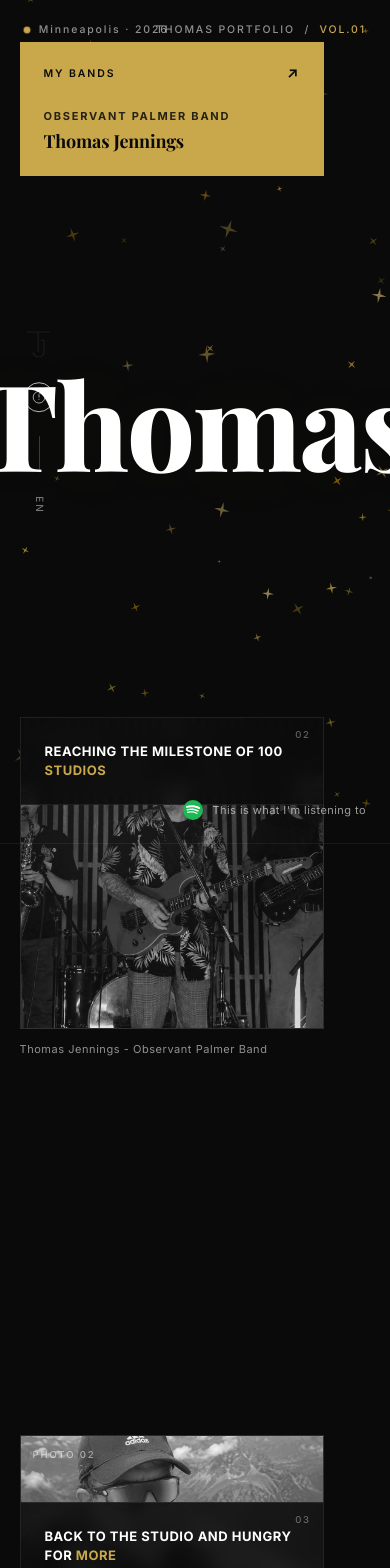
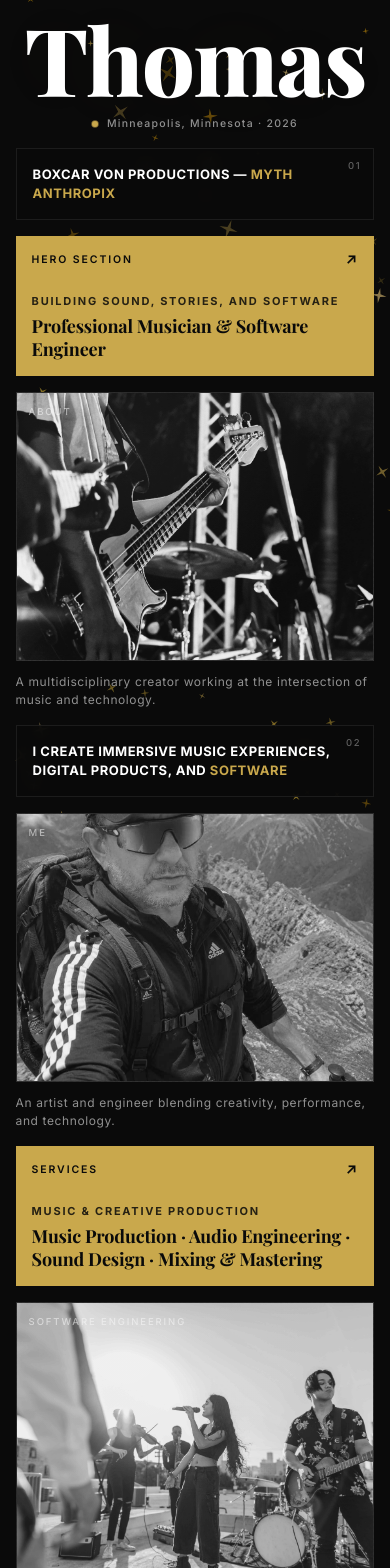
Before and after one commit to thombsjen/thomas-portfolio, a Vue app: page / in a window 390 px wide. Shown: the top 1568 px of the page. Built offline with nearby package versions, Linux system fonts and the light colour scheme.

Commit message:
update full contents

```diff
--- a/src/components/CustomCursor.vue
+++ b/src/components/CustomCursor.vue
@@ -115,6 +115,7 @@ onBeforeUnmount(() => {
   height: 8px;
   border-radius: 50%;
   background: #ffffff;
+  mix-blend-mode: difference;
   pointer-events: none;
   z-index: 9999;
   will-change: transform, opacity;
@@ -128,6 +129,8 @@ onBeforeUnmount(() => {
   width: 40px;
   height: 40px;
   border: 1px solid #ffffff;
+  background: transparent;
+  mix-blend-mode: difference;
   border-radius: 50%;
   pointer-events: none;
   z-index: 9998;
--- a/src/components/HeroSection.vue
+++ b/src/components/HeroSection.vue
@@ -19,6 +19,7 @@ const REVEAL_FROM_BOTTOM_VH = 0.2
 
 const YOUTUBE_VIDEO_ID = '9iHbUniBWqI'
 const youtubeEmbedSrc = `https://www.youtube-nocookie.com/embed/${YOUTUBE_VIDEO_ID}?autoplay=1&mute=1&controls=0&modestbranding=1&rel=0&iv_load_policy=3&disablekb=1&fs=0&playsinline=1&loop=1&playlist=${YOUTUBE_VIDEO_ID}&enablejsapi=0`
+const MOBILE_BREAKPOINT = 720
 
 const parseTopVh = (card) => {
   const top = getComputedStyle(card).top
@@ -96,6 +97,9 @@ const setupCardSections = () => {
 }
 
 onMounted(() => {
+  const root = scrollLayer.value?.closest('.hero')
+  const isMobile = window.innerWidth <= MOBILE_BREAKPOINT
+
   scrollHandler = () => {
     if (rafId) return
     rafId = window.requestAnimationFrame(() => {
@@ -106,6 +110,14 @@ onMounted(() => {
   window.addEventListener('scroll', scrollHandler, { passive: true })
   window.addEventListener('resize', scrollHandler, { passive: true })
   setupCardSections()
+
+  if (isMobile && root) {
+    // Mobile uses a simple vertical layout, so reveal all cards immediately.
+    root.querySelectorAll('.scroll-content .scroll-card').forEach((card) => {
+      card.classList.add('is-revealed')
+    })
+  }
+
   requestAnimationFrame(() => {
     requestAnimationFrame(onScroll)
   })
@@ -150,7 +162,7 @@ onBeforeUnmount(() => {
           />
         </svg>
       </span>
-      <span class="spotify-text">This is what I'm listening to</span>
+      <span class="spotify-text">Creative Production • Music • Software Engineering • Digital Innovation</span>
     </a>
 
     <div class="scroll-progress" aria-hidden="true">
@@ -159,10 +171,10 @@ onBeforeUnmount(() => {
 
     <div class="meta-top-left">
       <span class="dot-live" aria-hidden="true" />
-      <span>Minneapolis · 2026</span>
+      <span>Minneapolis, Minnesota · 2026</span>
     </div>
     <div class="meta-top-right">
-      THOMAS PORTFOLIO &nbsp;/&nbsp; <span class="gold">VOL.01</span>
+      BOXCAR VON PRODUCTIONS — MYTH ANTHROPIX &nbsp;/&nbsp; <span class="gold">VOL.01</span>
     </div>
 
     <!-- <div class="scroll-content">
@@ -194,7 +206,7 @@ onBeforeUnmount(() => {
       >
         <div class="card-corner">01</div>
         <p class="quote-text">
-          GRATEFUL TO WIN ALL THE CUPS WITH MY DREAM <span class="gold">CLUB</span>
+          Boxcar von productions — <span class="gold">Myth Anthropix</span>
         </p>
       </article>
 
@@ -204,59 +216,71 @@ onBeforeUnmount(() => {
         :style="{ top: '5vh', right: '5vw', width: '240px' }"
       >
         <div class="stats-head">
-          <span>My Bands</span>
+          <span>Hero Section</span>
           <span class="stats-arrow" aria-hidden="true">↗</span>
         </div>
-        <div class="stats-label">Observant Palmer Band</div>
-        <div class="stats-value">Thomas Jennings</div>
+        <div class="stats-label">Building Sound, Stories, and Software</div>
+        <div class="stats-value">Professional Musician & Software Engineer</div>
       </article>
 
       <article
         class="scroll-card image-card"
         data-section-anchor="85"
-        :style="{ top: '85vh', left: '5vw' }"
+        :style="{ top: '55vh', left: '5vw' }"
       >
         <div class="img-rect" style="width: 600px; height: 320px;">
-          <span class="img-tag">PHOTO 01</span>
-          <img src="/images/band3.jpg" alt="" class="img-rect-img" />
+          <span class="img-tag">ABOUT</span>
+          <img src="/images/band1.jpg" alt="" class="img-rect-img" />
         </div>
-        <div class="img-caption">Thomas Jennings - Observant Palmer Band</div>
+        <div class="img-caption">A multidisciplinary creator working at the intersection of music and technology.</div>
       </article>
 
       <article
         class="scroll-card quote-card"
         data-section-anchor="85"
-        :style="{ top: '85vh', right: '8vw', width: '280px' }"
+        :style="{ top: '55vh', right: '8vw', width: '280px' }"
       >
         <div class="card-corner">02</div>
         <p class="quote-text">
-          REACHING THE MILESTONE OF 100 <span class="gold">STUDIOS</span>
+          I CREATE IMMERSIVE MUSIC EXPERIENCES, DIGITAL PRODUCTS, AND <span class="gold">SOFTWARE</span>
         </p>
+      </article>
+
+      <article
+        class="scroll-card image-card"
+        data-section-anchor="130"
+        :style="{ top: '108vh', right: '6vw' }"
+      >
+        <div class="img-rect" style="width: 320px; height: 420px;">
+          <span class="img-tag">ME</span>
+          <img src="/images/me.jpg" alt="" class="img-rect-img" />
+        </div>
+        <div class="img-caption">An artist and engineer blending creativity, performance, and technology.</div>
       </article>
 
       <article
         class="scroll-card stats-card"
         data-section-anchor="174"
-        :style="{ top: '170vh', right: '5vw', width: '260px' }"
+        :style="{ top: '108vh', left: '5vw', width: '260px' }"
       >
         <div class="stats-head">
-          <span>STATS</span>
+          <span>Services</span>
           <span class="stats-arrow" aria-hidden="true">↗</span>
         </div>
-        <div class="stats-label">Minneapolis, MN</div>
-        <div class="stats-value">Twin Cities</div>
+        <div class="stats-label">Music & Creative Production</div>
+        <div class="stats-value">Music Production · Audio Engineering · Sound Design · Mixing & Mastering</div>
       </article>
 
       <article
         class="scroll-card image-card"
         data-section-anchor="174"
-        :style="{ top: '170vh', left: '5vw' }"
+        :style="{ top: '150vh', left: '5vw' }"
       >
         <div class="img-rect" style="width: 280px; height: 360px;">
-          <span class="img-tag">PHOTO 02</span>
-          <img src="/images/me.jpg" alt="" class="img-rect-img" />
+          <span class="img-tag">SOFTWARE ENGINEERING</span>
+          <img src="/images/band2.jpg" alt="" class="img-rect-img" />
         </div>
-        <div class="img-caption">Minneapolis, MN</div>
+        <div class="img-caption">Full stack web development, APIs, cloud infrastructure, and technical consulting.</div>
       </article>
 
       <article
@@ -266,55 +290,94 @@ onBeforeUnmount(() => {
       >
         <div class="card-corner">03</div>
         <p class="quote-text">
-          BACK TO THE STUDIO AND HUNGRY FOR <span class="gold">MORE</span>
+          CREATIVITY MEETS <span class="gold">ENGINEERING</span>
         </p>
       </article>
 
       <article
         class="scroll-card stats-card"
         data-section-anchor="261"
-        :style="{ top: '260vh', left: '5vw', width: '240px' }"
+        :style="{ top: '208vh', left: '5vw', width: '300px' }"
       >
         <div class="stats-head">
-          <span>STATS</span>
+          <span>Featured Skills</span>
           <span class="stats-arrow" aria-hidden="true">↗</span>
         </div>
-        <div class="stats-label">Years of Experience</div>
-        <div class="stats-value">20+</div>
+        <div class="stats-label">Technical Skills</div>
+        <div class="stats-value">
+          JavaScript / Node.js <br> React <br> API Development <br> Cloud &amp; Server Infrastructure <br>
+          Database Systems <br> Real-Time Streaming <br> Frontend &amp; Backend Development <br>
+          Performance Optimization
+        </div>
       </article>
 
       <article
         class="scroll-card quote-card"
         data-section-anchor="261"
-        :style="{ top: '262vh', right: '7vw', width: '300px' }"
+        :style="{ top: '222vh', right: '7vw', width: '300px' }"
       >
         <div class="card-corner">04</div>
         <p class="quote-text">
-          KEEP THE BALL OUT OF THE <span class="gold">NET</span>
+          CREATIVE SKILLS: COMPOSITION, AUDIO PRODUCTION, SOUND DESIGN, BRANDING, LIVE <span class="gold">PERFORMANCE</span>
         </p>
       </article>
 
       <article
         class="scroll-card image-card"
         data-section-anchor="351"
-        :style="{ top: '350vh', right: '8vw' }"
+        :style="{ top: '284vh', right: '8vw' }"
       >
         <div class="img-rect" style="width: 540px; height: 300px;">
           <!-- <span class="img-tag">PHOTO 03</span> -->
-          <img src="/images/band1.jpg" alt="" class="img-rect-img" />
+          <img src="/images/engineer.jpg" alt="" class="img-rect-img" />
         </div>
-        <div class="img-caption">Minneapolis, MN</div>
+        <div class="img-caption">Selected Work: Creative productions, technical projects, and digital experiences.</div>
       </article>
 
       <article
         class="scroll-card quote-card"
         data-section-anchor="351"
-        :style="{ top: '352vh', left: '5vw', width: '260px' }"
+        :style="{ top: '312vh', left: '5vw', width: '260px' }"
       >
         <div class="card-corner">05</div>
         <p class="quote-text">
-          THE STORY CONTINUES — <span class="gold">SCROLL</span>
+          LET'S BUILD SOMETHING <span class="gold">MEANINGFUL</span>
         </p>
+      </article>
+
+      <article
+        class="scroll-card quote-card"
+        data-section-anchor="351"
+        :style="{ top: '292vh', left: '5vw', width: '330px' }"
+      >
+        <div class="card-corner">06</div>
+        <p class="quote-text">
+          PROFESSIONAL, CREATIVE, AND TECHNICALLY SHARP — A UNIQUE CREATIVE
+          <span class="gold">VISION</span>
+        </p>
+      </article>
+      <article
+        class="scroll-card image-card"
+        data-section-anchor="351"
+        :style="{ top: '342vh', left: '5vw' }"
+      >
+        <div class="img-rect" style="width: 540px; height: 300px;">
+          <img src="/images/band3.jpg" alt="" class="img-rect-img" />
+        </div>
+        <div class="img-caption">Full stack web development, APIs, cloud infrastructure, and technical consulting.</div>
+      </article>
+
+      <article
+        class="scroll-card stats-card"
+        data-section-anchor="351"
+        :style="{ top: '342vh', left: '67vw', width: '300px' }"
+      >
+        <div class="stats-head">
+          <span>Short Bio</span>
+          <span class="stats-arrow" aria-hidden="true">↗</span>
+        </div>
+        <div class="stats-label">Minneapolis-based</div>
+        <div class="stats-value">Combining artistic vision with technical expertise to build meaningful digital experiences.</div>
       </article>
     </div>
   </main>
@@ -324,6 +387,8 @@ onBeforeUnmount(() => {
 .hero {
   position: relative;
   width: 100%;
+  max-width: 1680px;
+  margin-inline: auto;
   height: 400vh;
   background: #0a0a0a;
   color: #fff;
@@ -734,24 +799,90 @@ img {
 }
 
 @media (max-width: 720px) {
+  .hero {
+    height: auto;
+    min-height: 100vh;
+    overflow: visible;
+    padding: 1rem 0 2rem;
+  }
+
+  .giant-name {
+    position: relative;
+    top: auto;
+    left: auto;
+    transform: none !important;
+    font-size: clamp(72px, 24vw, 120px);
+    text-align: center;
+    margin: 0 auto 1rem;
+    z-index: 1;
+  }
+
+  .sidebar,
+  .meta-top-right,
+  .spotify {
+    display: none;
+  }
+
+  .meta-top-left {
+    position: relative;
+    top: auto;
+    left: auto;
+    display: flex;
+    justify-content: center;
+    margin: 0 auto 1rem;
+    letter-spacing: 0.12em;
+  }
+
+  .scroll-progress {
+    display: none;
+  }
+
+  .scroll-content {
+    position: relative;
+    inset: auto;
+    display: flex;
+    flex-direction: column;
+    gap: 1rem;
+    width: min(92vw, 560px);
+    margin: 0 auto;
+    pointer-events: auto;
+  }
+
+  .scroll-card {
+    position: relative !important;
+    top: auto !important;
+    right: auto !important;
+    bottom: auto !important;
+    left: auto !important;
+    width: 100% !important;
+    margin: 0 !important;
+  }
+
+  .scroll-card::after {
+    display: none;
+  }
+
   .quote-card,
   .stats-card {
-    width: 78vw !important;
-    left: 5vw !important;
-    right: auto !important;
+    padding: 1rem;
   }
+
   .scroll-card.centered {
-    left: 5vw;
-    margin-left: 0;
-    width: 78vw !important;
+    margin-left: 0 !important;
   }
+
   .image-card {
-    left: 5vw !important;
-    right: auto !important;
+    display: block;
   }
+
   .image-card .img-rect {
-    width: 78vw !important;
-    height: 80vw !important;
+    width: 100% !important;
+    height: auto !important;
+    aspect-ratio: 4 / 3;
+  }
+
+  .img-caption {
+    font-size: 12px;
   }
 }
 </style>
```
Also changed, not shown: public/images/engineer.jpg (added).
